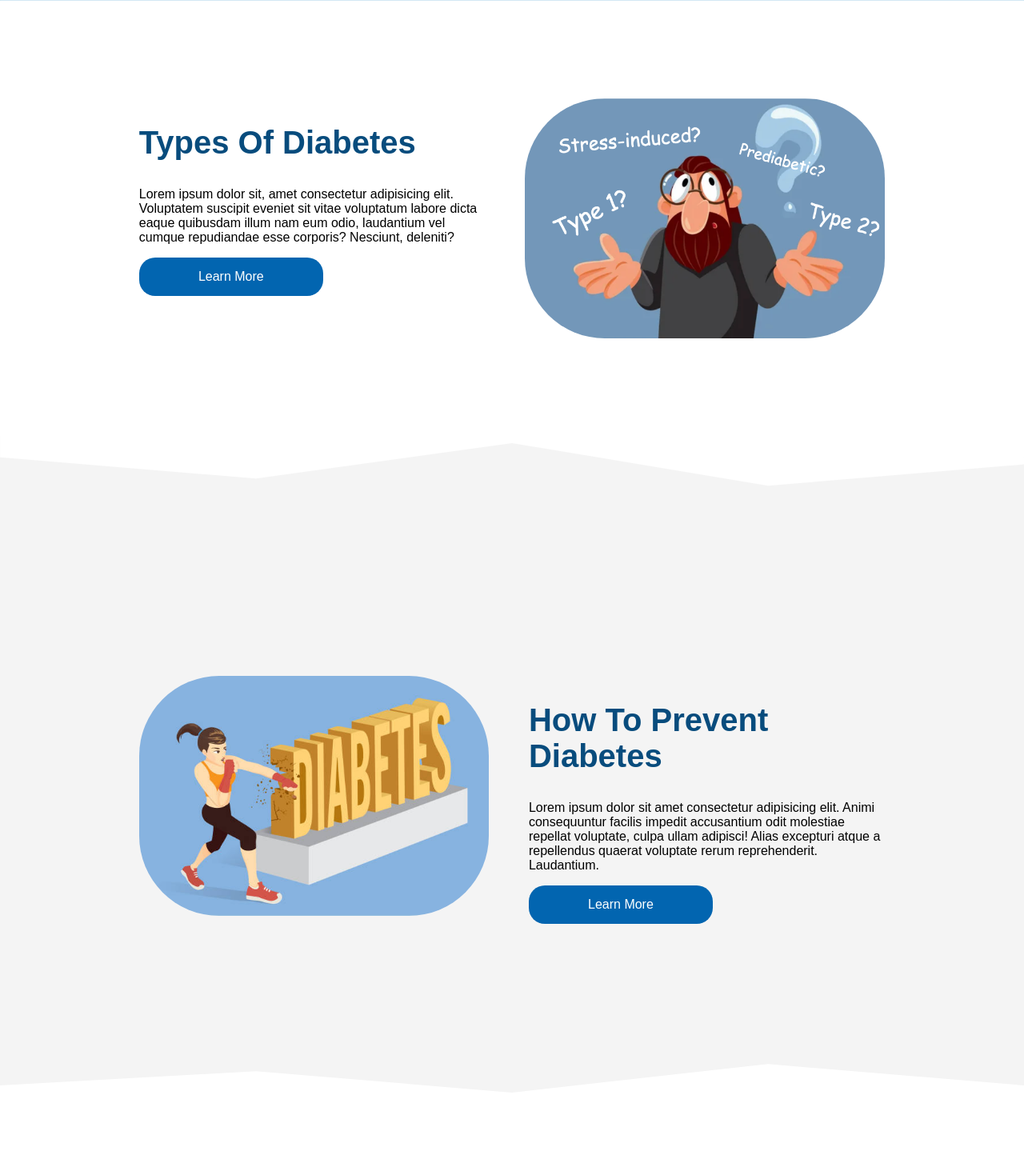
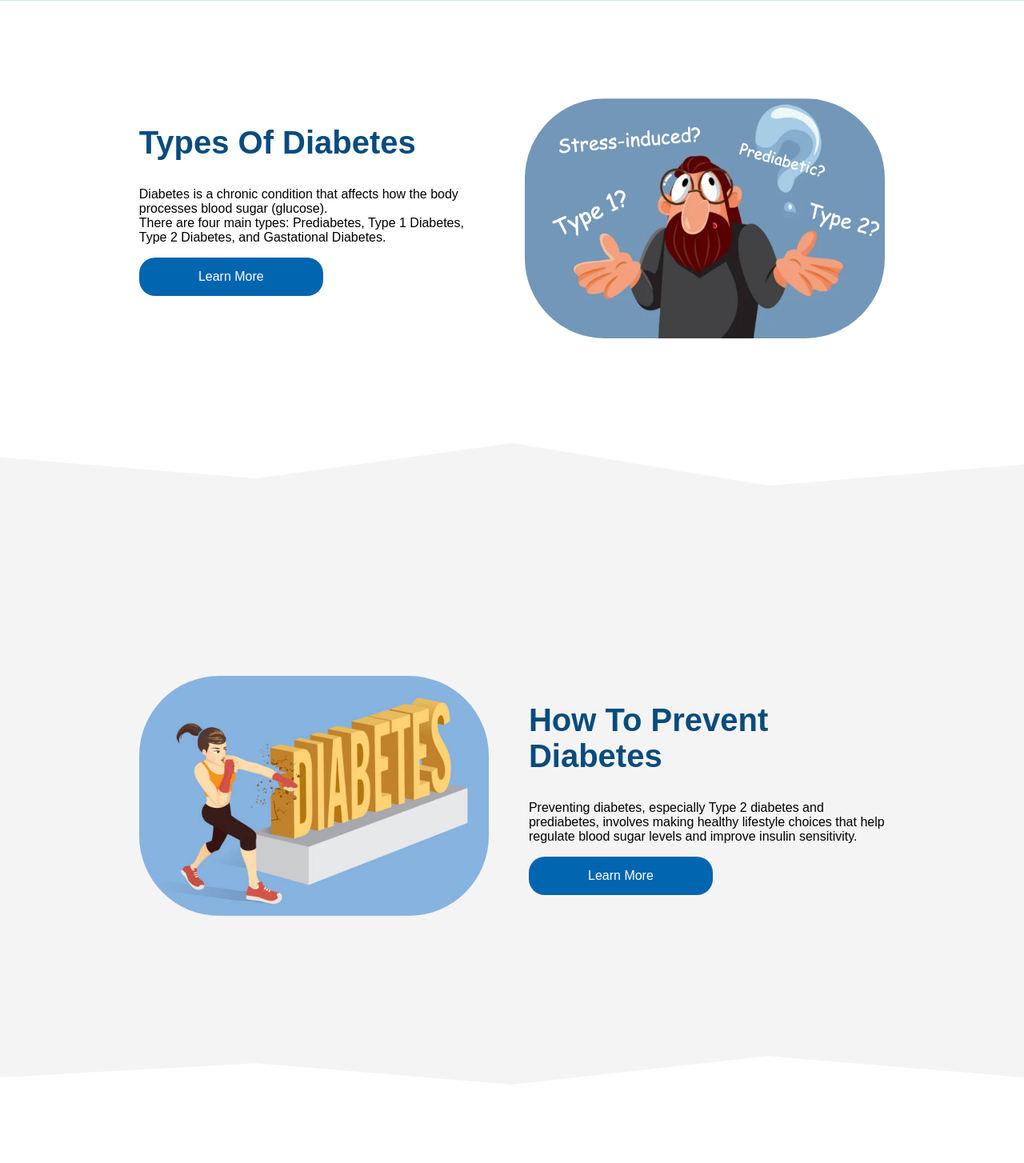
Before and after one commit to ImpactGLX323/UMAIHackathon-UNM, a Flask app: page / in a window 1280 px wide. Shown: the part 863-2317 px from the top of the page at 80% size. Run offline with Flask 3, Linux system fonts and the light colour scheme.

Commit message:
Update home.html added related text to section 2 and 3

```diff
--- a/src/backend/app/templates/home.html
+++ b/src/backend/app/templates/home.html
@@ -84,7 +84,8 @@
                 <div class="s2_title">
                     <h1 style="color: rgb(8, 76, 125);">Types Of Diabetes</h1>
                     <p>
-                        Lorem ipsum dolor sit, amet consectetur adipisicing elit. Voluptatem suscipit eveniet sit vitae voluptatum labore dicta eaque quibusdam illum nam eum odio, laudantium vel cumque repudiandae esse corporis? Nesciunt, deleniti?
+                        Diabetes is a chronic condition that affects how the body processes blood sugar (glucose).<br>
+                        There are four main types: Prediabetes, Type 1 Diabetes, Type 2 Diabetes, and Gastational Diabetes.
                     </p>
                     <a href="https://www.cdc.gov/diabetes/about" class="s2_bt" target="_blank">Learn More</a>
                 </div>
@@ -101,7 +102,7 @@
                 <img src="{{ url_for('static', filename='s3.png') }}" alt="section3_image" width="450px" height="300px" id="s3_image">
                 <div class="s3_title">
                     <h1 style="color: rgb(8, 76, 125);">How To Prevent Diabetes</h1>
-                    <p>Lorem ipsum dolor sit amet consectetur adipisicing elit. Animi consequuntur facilis impedit accusantium odit molestiae repellat voluptate, culpa ullam adipisci! Alias excepturi atque a repellendus quaerat voluptate rerum reprehenderit. Laudantium.</p>
+                    <p>Preventing diabetes, especially Type 2 diabetes and prediabetes, involves making healthy lifestyle choices that help regulate blood sugar levels and improve insulin sensitivity.</p>
                     <a href="https://www.pantai.com.my/health-pulse/how-to-prevent-diabetes" class="s3_bt" target="_blank">Learn More</a>
                 </div>
             </div>
```
